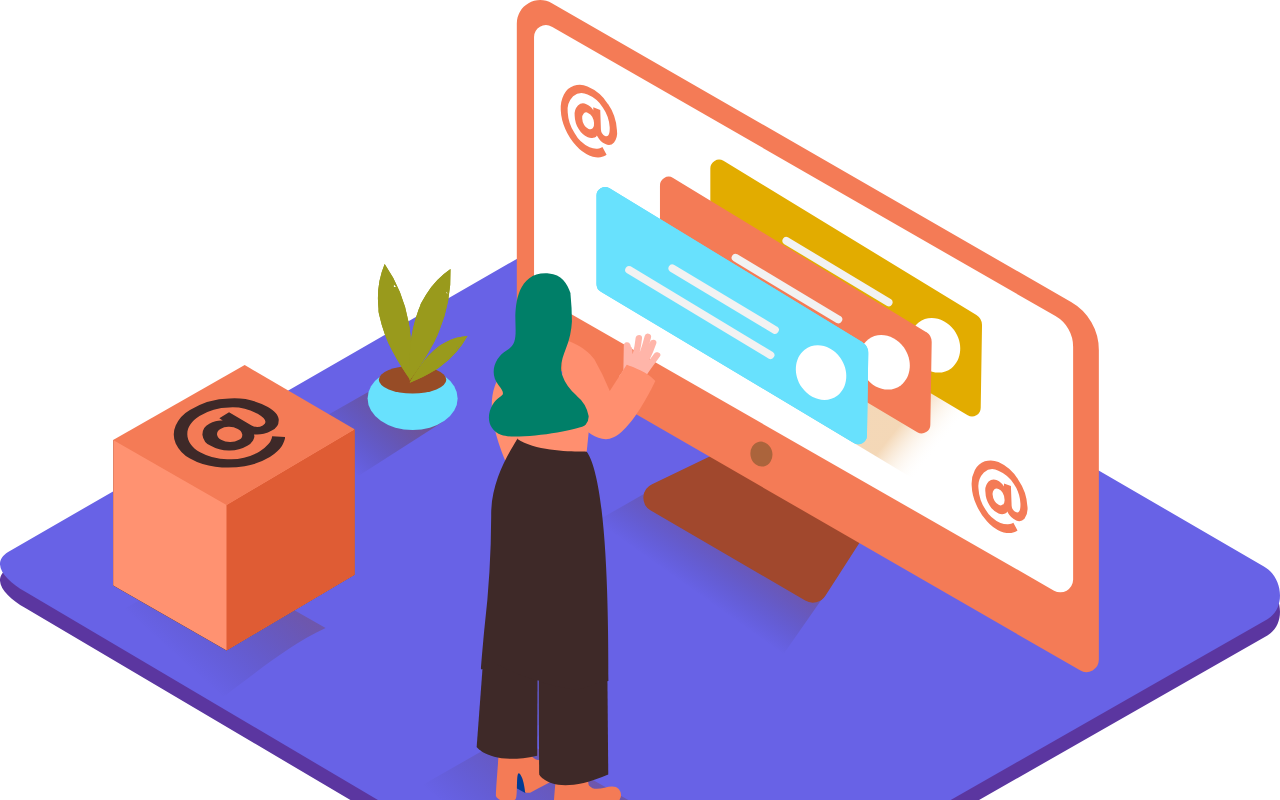
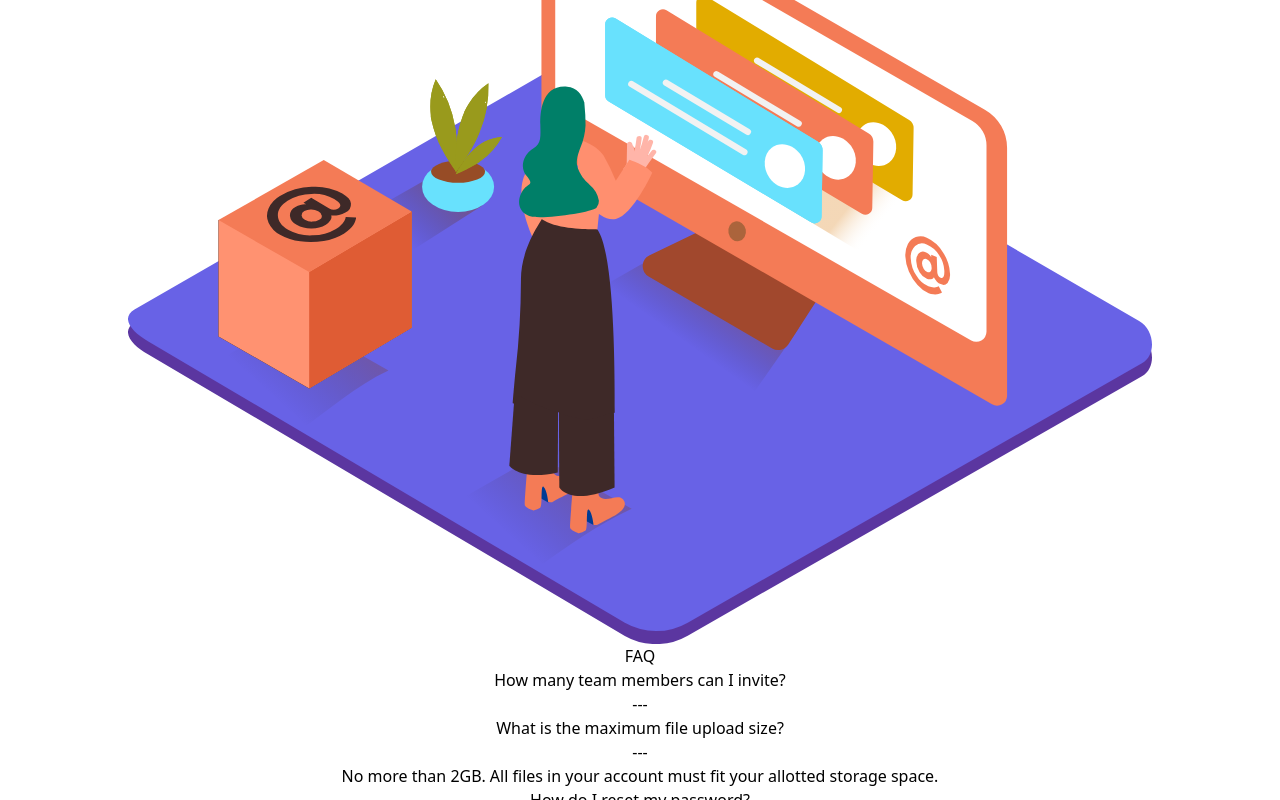
Before and after one commit to tcmak217/faq-accordion-card, a React (Create React App) app: page / in a window 1280 px wide. Shown: the top 800 px of the page. Built offline with nearby package versions, Linux system fonts and the light colour scheme.

Commit message:
feat: add basic layout using flex box

```diff
--- a/src/App.tsx
+++ b/src/App.tsx
@@ -4,6 +4,8 @@ import womanImage from "./images/illustration-woman-online-mobile.svg"
 function App() {
   return (
     <>
+      <div className="w-full h-screen flex justify-center items-center">
+        <div className="w-4/5 flex flex-col items-center">
           <img src={womanImage} alt="woman image" />
           <div>FAQ</div>
           <div>How many team members can I invite?</div>
@@ -12,7 +14,9 @@ function App() {
           <div>What is the maximum file upload size?</div>
           <button></button>
           <div>---</div>
-      <div>No more than 2GB. All files in your account must fit your allotted storage space.</div>
+          <div>
+            No more than 2GB. All files in your account must fit your allotted storage space.
+          </div>
           <div>How do I reset my password?</div>
           <button></button>
           <div>---</div>
@@ -22,6 +26,8 @@ function App() {
           <div>Do you provide additional support?</div>
           <button></button>
           <div>---</div>
+        </div>
+      </div>
     </>
   )
 }
```
Lines whose indentation alone changed are shown as unchanged.
